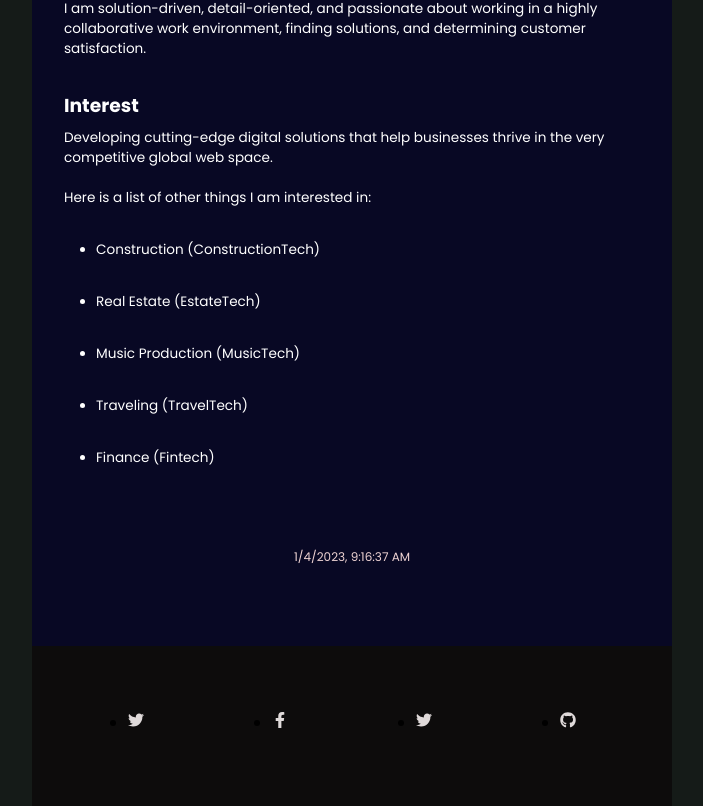
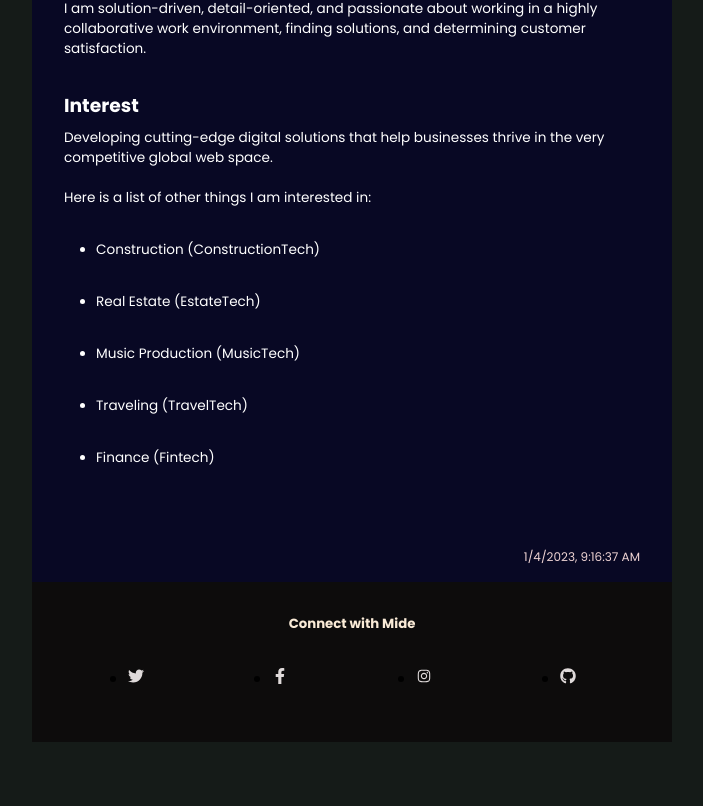
Before and after one commit to mideD3V/digital-biz-card, a React (Create React App) app: page / in a window 1280 px wide. Shown: the part 745-1551 px from the top of the page, without its empty margins (288-991 px from the left). After the commit the page ends 1487 px from the top, so only its background shows below. Built offline with nearby package versions, Linux system fonts and the light colour scheme.

Commit message:
added social media icon

```diff
--- a/src/Components/date/date.css
+++ b/src/Components/date/date.css
@@ -1,7 +1,7 @@
 .date p{
     color: rgb(238, 211, 211);
-    text-align: center;
+    text-align: right;
     width: 100%;
-    margin: 5rem auto 1rem;
+    margin: 5rem -2rem -4rem;
     font-size: 0.75rem;
 }
--- a/src/Components/footer/Footer.jsx
+++ b/src/Components/footer/Footer.jsx
@@ -3,27 +3,33 @@ import './footer.css'
 import { FaTwitter } from 'react-icons/fa'
 import { FaFacebookF } from "react-icons/fa";
 import { FaGithub } from "react-icons/fa";
+import { AiOutlineInstagram } from "react-icons/ai";
 
 const Footer = () => {
   return (
     <div id="footer">
+      <h5>Connect with Mide</h5>
       <ul>
         <li>
           <a href="https://wwww.twitter.com" className="twitter">
             <FaTwitter />{" "}
-              </a></li>
+          </a>
+        </li>
         <li>
           <a href="https://wwww.facebook.com" className="facebook">
             <FaFacebookF />{" "}
-              </a></li>
+          </a>
+        </li>
         <li>
-        <a href="https://wwww.twitter.com" className="twitter">
-          <FaTwitter />{" "}
-              </a></li>
+          <a href="https://wwww.twitter.com" className="instagram">
+            <AiOutlineInstagram />{" "}
+          </a>
+        </li>
         <li>
           <a href="https://wwww.github.com.com" className="github">
             <FaGithub />{" "}
-        </a></li>
+          </a>
+        </li>
       </ul>
     </div>
   );
--- a/src/Components/footer/footer.css
+++ b/src/Components/footer/footer.css
@@ -4,7 +4,12 @@
     height: 10rem;
     padding: 2rem;
 }
+h5{
+    color: antiquewhite;
+    text-align: center;
+}
 #footer ul{
+
     width: 100%;
     display: flex;
     justify-content: space-around;
```
Lines whose indentation alone changed are shown as unchanged.
